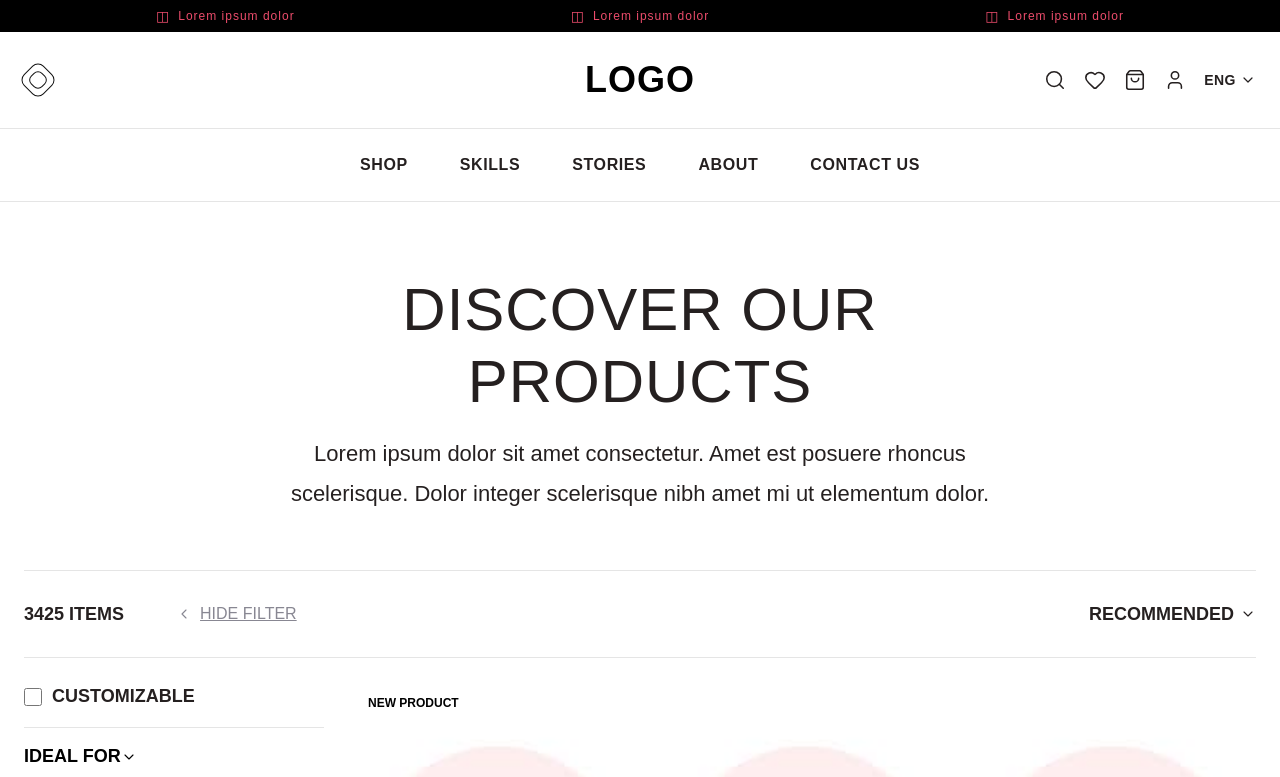
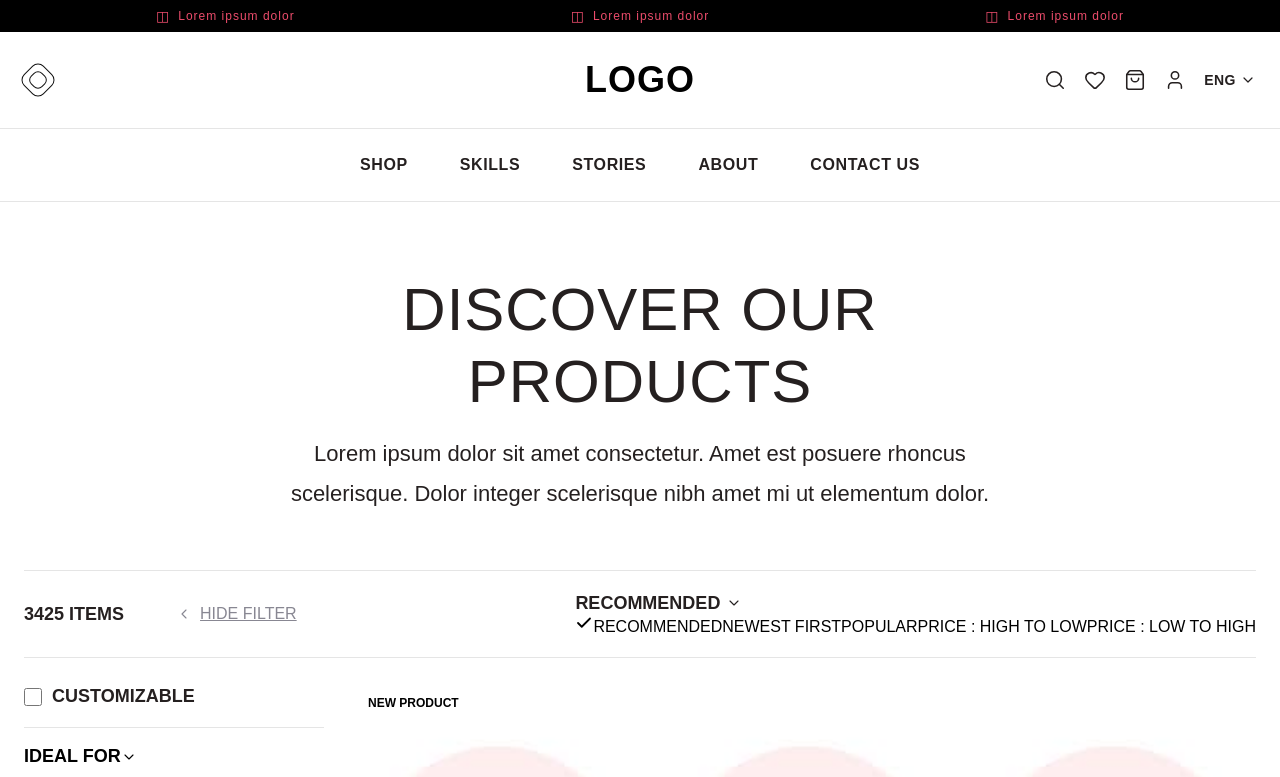
Before and after one commit to Keshav-LB/Appscrip-task-Keshav-Mishra, a Next.js app: page / in a window 1280 px wide. Shown: the top 777 px of the page. Built offline with nearby package versions, Linux system fonts and the light colour scheme.

Commit message:
expanded Recommended dropdown inside FilterBar

```diff
--- a/src/components/FilterBar.jsx
+++ b/src/components/FilterBar.jsx
@@ -1,6 +1,25 @@
-import { ChevronLeft, ChevronDown } from "lucide-react";
+"use client";
+
+import { useState } from "react";
+import { ChevronLeft, ChevronDown, Check } from "lucide-react";
+
+const sortOptions = [
+  "RECOMMENDED",
+  "NEWEST FIRST",
+  "POPULAR",
+  "PRICE : HIGH TO LOW",
+  "PRICE : LOW TO HIGH",
+];
 
 export default function FilterBar({ showFilters, onToggleFilters }) {
+  const [sortOpen, setSortOpen] = useState(true);
+  const [selectedSort, setSelectedSort] = useState("RECOMMENDED");
+
+  const handleSortSelect = (option) => {
+    setSelectedSort(option);
+    setSortOpen(false);
+  };
+
   return (
     <section className="page-section">
       <div className="container filter-bar">
@@ -21,10 +40,45 @@ export default function FilterBar({ showFilters, onToggleFilters }) {
           </button>
         </div>
 
-        <button className="filter-bar__sort" type="button">
-          <span>RECOMMENDED</span>
-          <ChevronDown size={16} strokeWidth={1.7} />
-        </button>
+        <div className="filter-bar__sort-wrap">
+          <button
+            className="filter-bar__sort"
+            type="button"
+            onClick={() => setSortOpen((prev) => !prev)}
+            aria-expanded={sortOpen}
+          >
+            <span>{selectedSort}</span>
+            <ChevronDown
+              size={16}
+              strokeWidth={1.7}
+              className={sortOpen ? "filter-bar__sort-icon--open" : ""}
+            />
+          </button>
+
+          {sortOpen && (
+            <div className="filter-bar__dropdown">
+              {sortOptions.map((option) => {
+                const isActive = option === selectedSort;
+
+                return (
+                  <button
+                    key={option}
+                    type="button"
+                    className={`filter-bar__dropdown-item ${
+                      isActive ? "filter-bar__dropdown-item--active" : ""
+                    }`}
+                    onClick={() => handleSortSelect(option)}
+                  >
+                    <span className="filter-bar__dropdown-check">
+                      {isActive ? <Check size={18} strokeWidth={2.4} /> : null}
+                    </span>
+                    <span>{option}</span>
+                  </button>
+                );
+              })}
+            </div>
+          )}
+        </div>
       </div>
     </section>
   );
```
